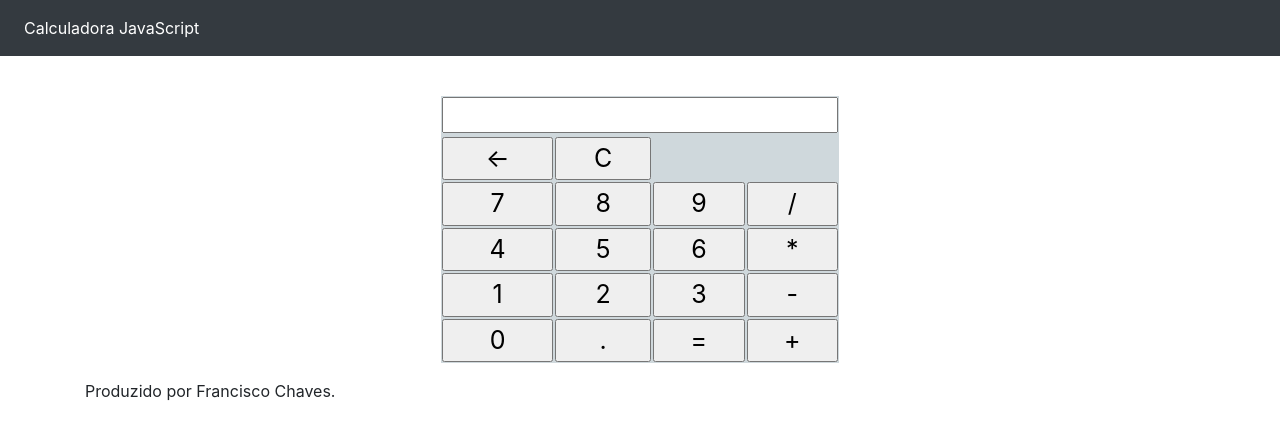
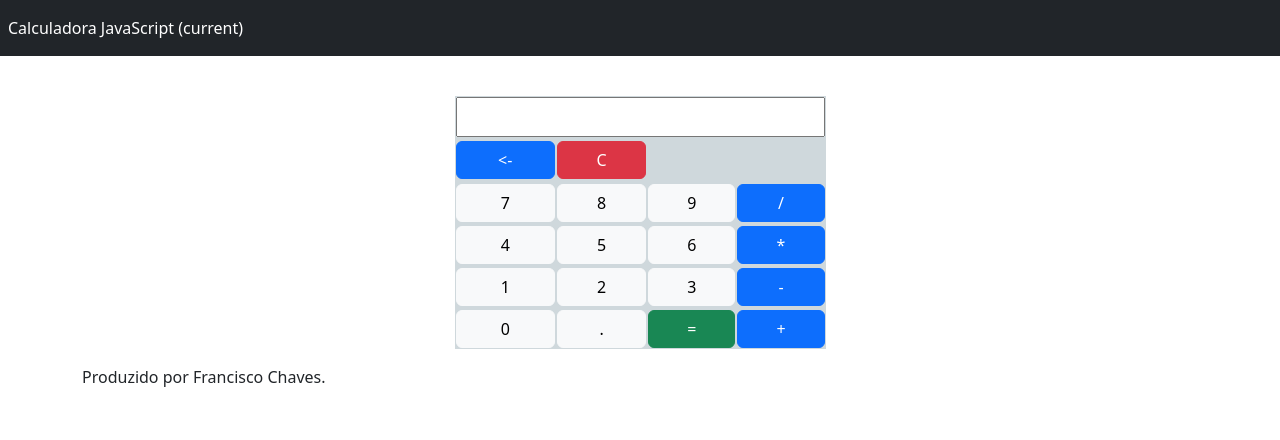
Before and after one commit to DavidRodriguez8/TallerUnidad01Git, a plain HTML site: page index.html in a window 1280 px wide. Drawn offline with nearby package versions, Linux system fonts and the light colour scheme.

Commit message:
Segundo Commit desde la Rama Diseño

```diff
--- a/index.html
+++ b/index.html
@@ -9,8 +9,8 @@
 
 	<link href="./css/style.css" type="text/css" rel="stylesheet" />
 	<!-- Bootstrap CSS -->
-	<link rel="stylesheet" href="https://stackpath.bootstrapcdn.com/bootstrap/4.3.1/css/bootstrap.min.css"
-		integrity="sha384-ggOyR0iXCbMQv3Xipma34MD+dH/1fQ784/j6cY/iJTQUOhcWr7x9JvoRxT2MZw1T" crossorigin="anonymous">
+	<link href="https://cdn.jsdelivr.net/npm/bootstrap@5.3.2/dist/css/bootstrap.min.css" rel="stylesheet"
+		integrity="sha384-T3c6CoIi6uLrA9TneNEoa7RxnatzjcDSCmG1MXxSR1GAsXEV/Dwwykc2MPK8M2HN" crossorigin="anonymous">
 </head>
 
 <body>
@@ -34,32 +34,32 @@
 							</td>
 						</tr>
 						<tr>
-							<td><input type="button" id="apagarAnterior" value="<-" /></td>
-							<td><input type="button" id="limparTela" value="C" /></td>
+							<td><input type="button" class="btn btn-primary" id="apagarAnterior" value="<-" /></td>
+							<td><input type="button" class="btn btn-danger" id="limparTela" value="C" /></td>
 						</tr>
 						<tr>
-							<td><input type="button" id="num7" value="7" /></td>
-							<td><input type="button" id="num8" value="8" /></td>
-							<td><input type="button" id="num9" value="9" /></td>
-							<td><input type="button" id="divisao" value="/" /></td>
+							<td><input type="button" class="btn btn-light" id="num7" value="7" /></td>
+							<td><input type="button" class="btn btn-light" id="num8" value="8" /></td>
+							<td><input type="button" class="btn btn-light" id="num9" value="9" /></td>
+							<td><input type="button" class="btn btn-primary" id="divisao" value="/" /></td>
 						</tr>
 						<tr>
-							<td><input type="button" id="num4" value="4" /></td>
-							<td><input type="button" id="num5" value="5" /></td>
-							<td><input type="button" id="num6" value="6" /></td>
-							<td><input type="button" id="multiplicacao" value="*" /></td>
+							<td><input type="button" class="btn btn-light" id="num4" value="4" /></td>
+							<td><input type="button" class="btn btn-light" id="num5" value="5" /></td>
+							<td><input type="button" class="btn btn-light" id="num6" value="6" /></td>
+							<td><input type="button" class="btn btn-primary" id="multiplicacao" value="*" /></td>
 						</tr>
 						<tr>
-							<td><input type="button" id="num1" value="1" /></td>
-							<td><input type="button" id="num2" value="2" /></td>
-							<td><input type="button" id="num3" value="3" /></td>
-							<td><input type="button" id="subtracao" value="-" /></td>
+							<td><input type="button" class="btn btn-light" id="num1" value="1" /></td>
+							<td><input type="button" class="btn btn-light" id="num2" value="2" /></td>
+							<td><input type="button" class="btn btn-light" id="num3" value="3" /></td>
+							<td><input type="button" class="btn btn-primary" id="subtracao" value="-" /></td>
 						</tr>
 						<tr>
-							<td><input type="button" id="num0" value="0" /></td>
-							<td><input type="button" id="ponto" value="." /></td>
-							<td><input type="button" id="resultado" value="=" /></td>
-							<td><input type="button" id="soma" value="+" /></td>
+							<td><input type="button" class="btn btn-light" id="num0" value="0" /></td>
+							<td><input type="button" class="btn btn-light" id="ponto" value="." /></td>
+							<td><input type="button" class="btn btn-success" id="resultado" value="=" /></td>
+							<td><input type="button" class="btn btn-primary" id="soma" value="+" /></td>
 						</tr>
 					</table>
 				</div>
@@ -76,8 +76,8 @@
 	<script type="text/javascript" src="./js/script.js"></script>
 	<!-- Optional JavaScript -->
 	<!-- jQuery first, then Popper.js, then Bootstrap JS -->
-	<script src="https://code.jquery.com/jquery-3.3.1.slim.min.js"
-		integrity="sha384-q8i/X+965DzO0rT7abK41JStQIAqVgRVzpbzo5smXKp4YfRvH+8abtTE1Pi6jizo"
+	<script src="https://cdn.jsdelivr.net/npm/bootstrap@5.3.2/dist/js/bootstrap.bundle.min.js"
+		integrity="sha384-C6RzsynM9kWDrMNeT87bh95OGNyZPhcTNXj1NW7RuBCsyN/o0jlpcV8Qyq46cDfL"
 		crossorigin="anonymous"></script>
 </body>
 
```
